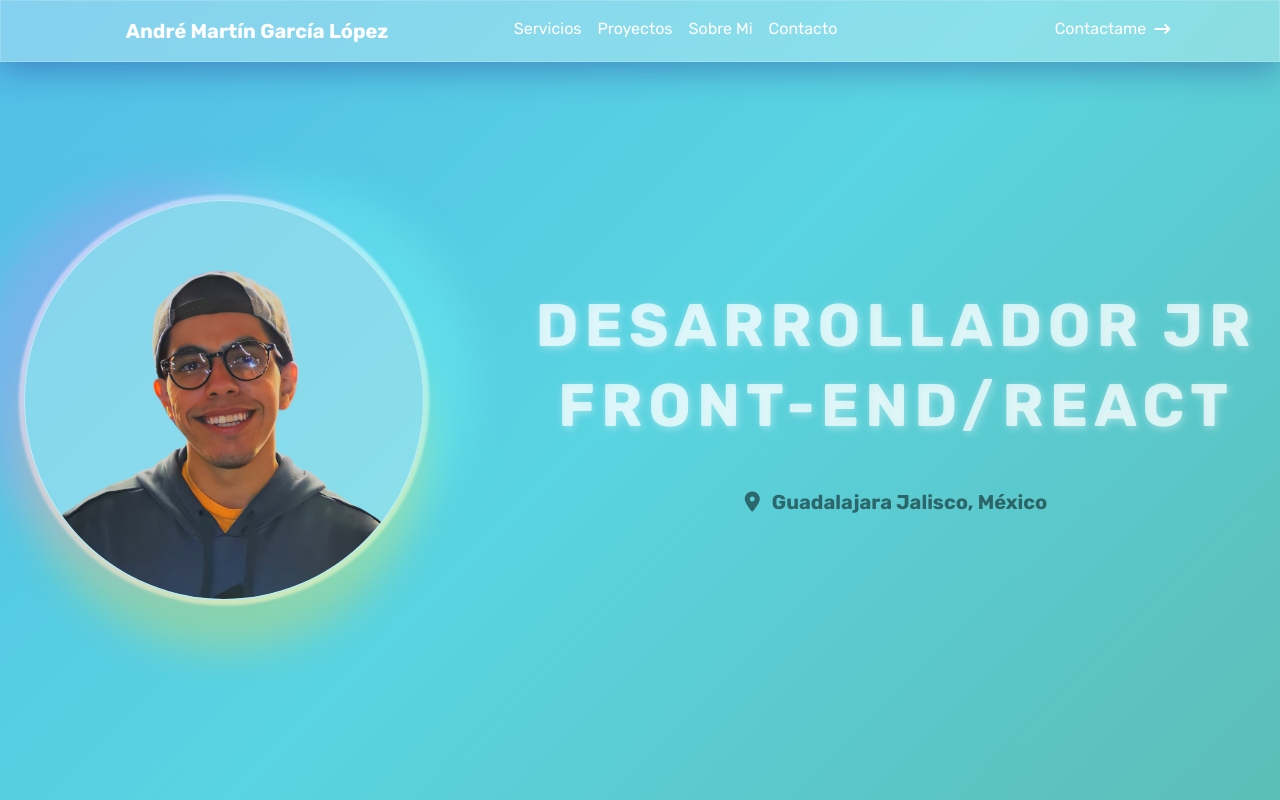
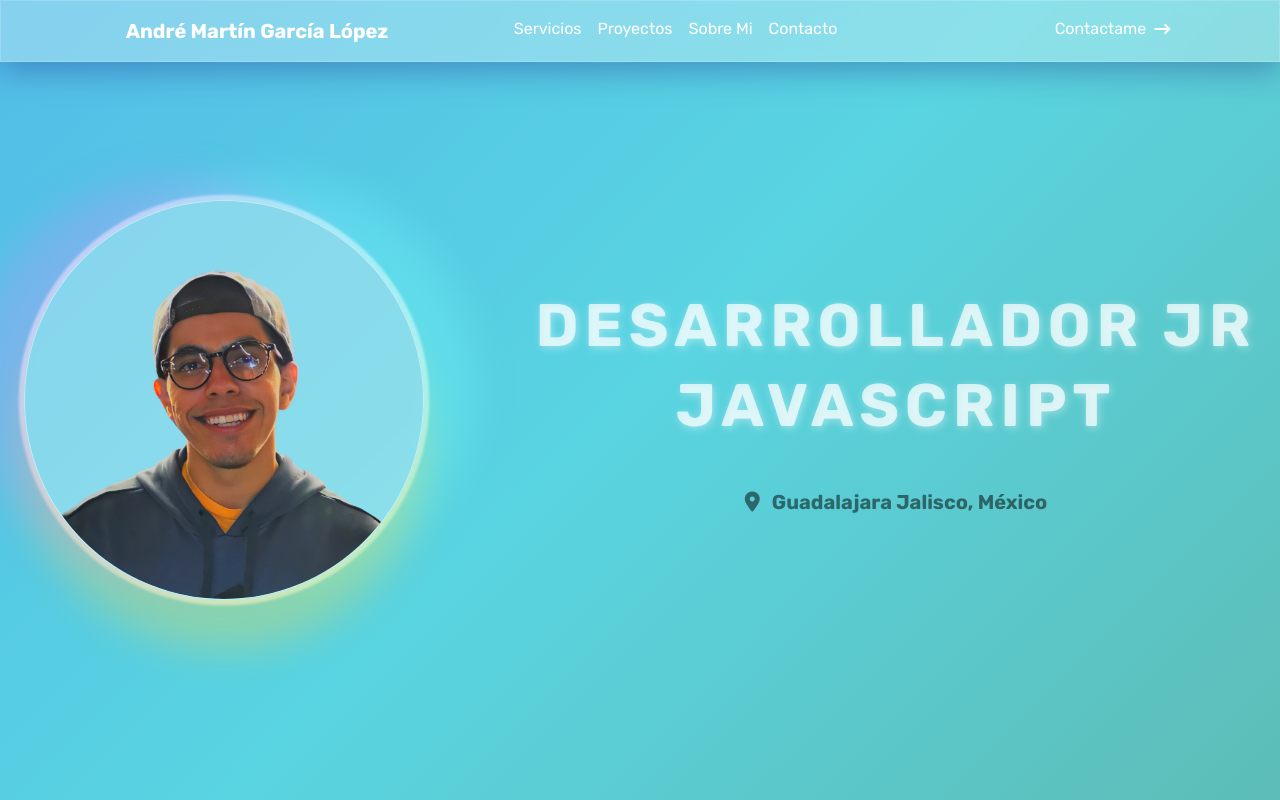
Before and after one commit to andremartingarcialopez/portafolio-web, a React (Create React App) app: page / in a window 1280 px wide. Shown: the top 800 px of the page. Built offline with nearby package versions, Linux system fonts and the light colour scheme; a web font is replaced by a local one.

Commit message:
Actualizacion del titulo del overlay

```diff
--- a/src/components/Overlay.jsx
+++ b/src/components/Overlay.jsx
@@ -12,7 +12,7 @@ const Overlay = () => {
                 <div className='flex flex-col justify-center lg:items-center lg:h-[90vh]'>
 
                     <h1 className='text-shadow titulos text-white/70'>Desarrollador Jr<br />
-                        <p className='md:pt-5'>Front-End/React</p>
+                        <p className='md:pt-5'>JavaScript</p>
                     </h1>
 
                     <div className='flex flex-row justify-center items-baseline pt-5 gap-x-3 text-xl text-black/50'>
```
